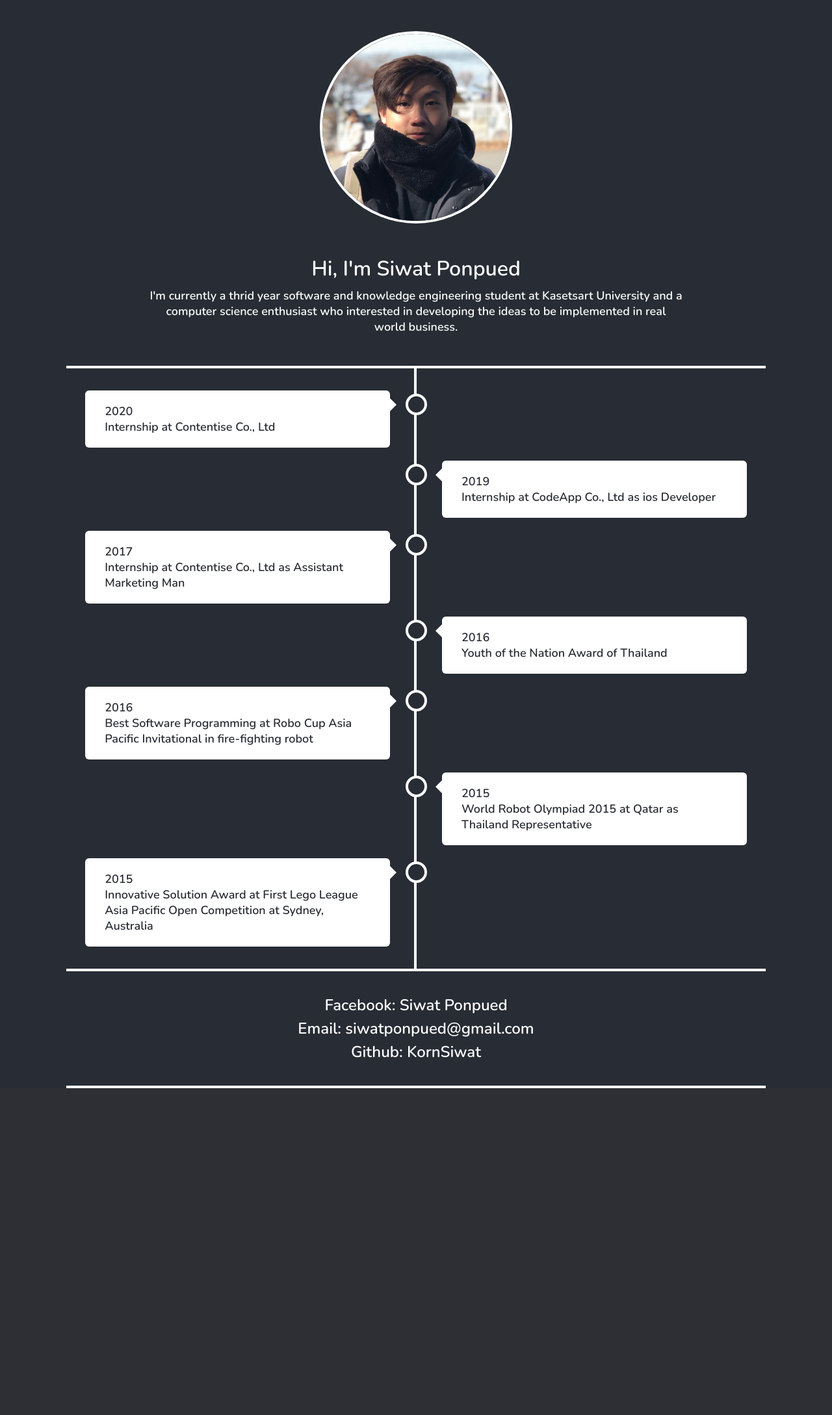
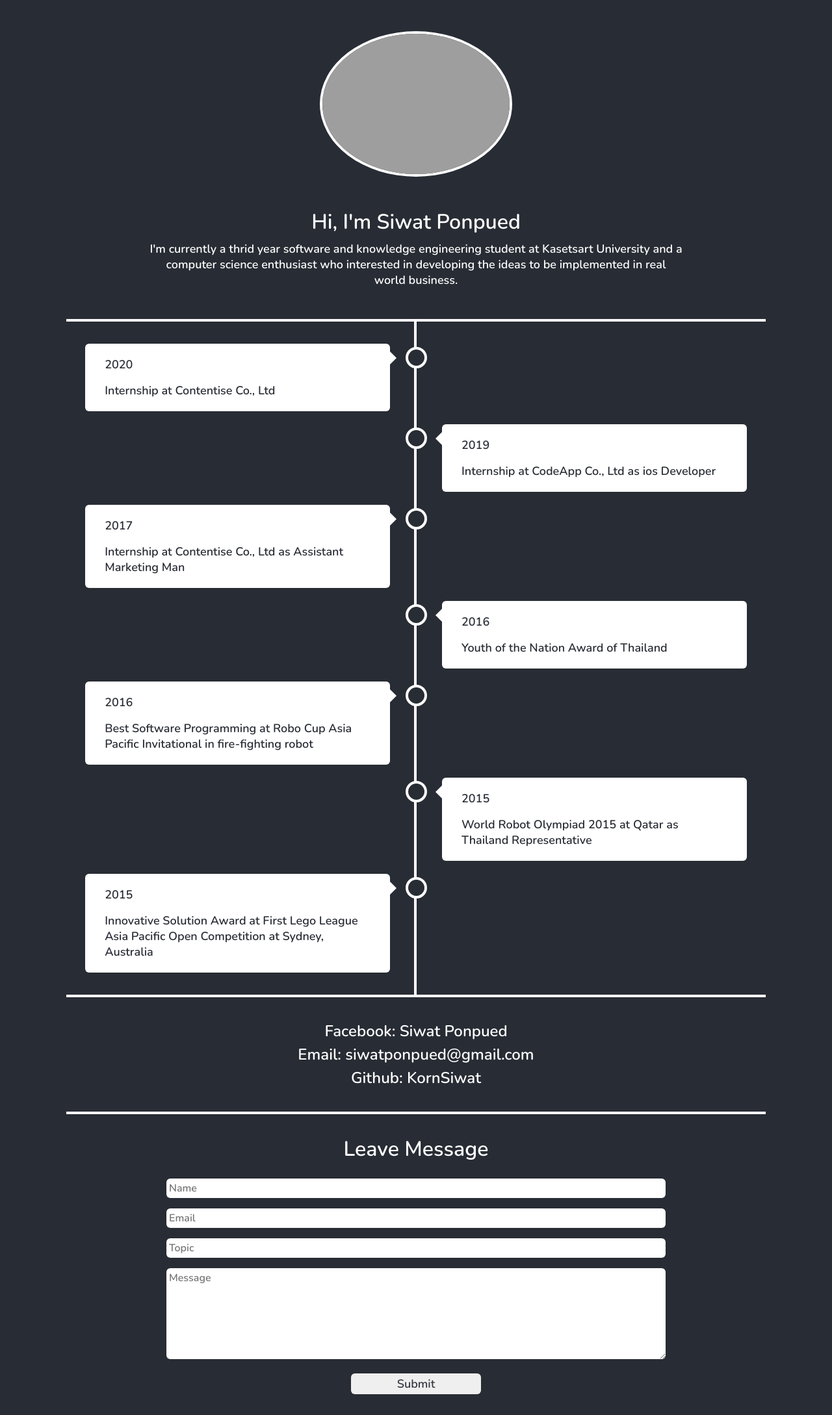
Before and after one commit to KornSiwat/portfolio, a Django app: page / in a window 1280 px wide. Shown: the part 80-2258 px from the top of the page at 65% size. Before the commit the page ends 1755 px from the top, so only its background shows below. Run offline with Django 3.2, Linux system fonts and the light colour scheme; grey boxes are pictures that could not be loaded.

Commit message:
implemented leave message

```diff
--- /dev/null
+++ b/portfolioApp/forms.py
@@ -0,0 +1,51 @@
+from django import forms
+from portfolioApp.models import ContactMessage
+
+
+class ContactMessageForm(forms.ModelForm):
+    name = forms.CharField(
+        min_length=1,
+        max_length=255,
+        widget=forms.TextInput(
+            attrs={
+                'class': 'input-field',
+                'id': 'email-field',
+                'placeholder': 'Name'
+            }),
+        label="")
+
+    email = forms.EmailField(
+        min_length=1,
+        widget=forms.TextInput(
+            attrs={
+                'class': 'input-field',
+                'id': 'email-field',
+                'placeholder': 'Email'
+            }),
+        label="")
+
+    topic = forms.CharField(
+        min_length=1,
+        max_length=255,
+        widget=forms.TextInput(
+            attrs={
+                'class': 'input-field',
+                'id': 'topic-field',
+                'placeholder': 'Topic'
+            }),
+        label="")
+
+    message = forms.CharField(
+        max_length=500,
+        widget=forms.Textarea(
+            attrs={
+                'class': 'input-field',
+                'id': 'message-field',
+                'placeholder': 'Message',
+                'rows': 6, 'cols': 40
+            }),
+        label="")
+
+    class Meta:
+        model = ContactMessage
+        fields = ("name", "email", "topic", "message")
--- a/portfolioApp/models.py
+++ b/portfolioApp/models.py
@@ -6,4 +6,8 @@
 class ContactMessage(models.Model):
     name = models.CharField(max_length=32, null=False)
     email = models.EmailField(null=False)
-    message = models.TextField(max_length=500)
+    topic = models.CharField(max_length=255, null=False)
+    message = models.TextField(max_length=500, null=False, blank=False)
+
+    def __str__(self):
+        return self.topic + " from " + self.name
--- a/portfolioApp/static/portfolioApp/css/contact.css
+++ b/portfolioApp/static/portfolioApp/css/contact.css
@@ -1,3 +1,8 @@
+h2 {
+  font-size: 32px;
+  margin-bottom: 16px;
+}
+
 .contact-container {
   text-align: center;
   margin: 0 20%;
@@ -11,12 +16,42 @@
   margin: 4px;
 }
 
+form {
+  padding: 32px 0;
+  text-align: center;
+}
+
+.input-field {
+  width: 680px;
+  padding: 4px 4px;
+  margin: 8px 0;
+  border: none;
+  border-radius: 6px;
+  font-size: 18px;
+  color: var(--gray);
+}
+
+.form-button {
+  margin-top: 8px;
+  width: 200px;
+  padding: 4px 4px;
+  border: none;
+  border-radius: 6px;
+  font-size: 18px;
+  color: var(--gray);
+}
+
 @media (max-width: 1600px) {
   .contact-container {
     margin: 0 8%;
     padding: 32px 10% 32px 10%;
     border-top: 4px solid white;
     border-bottom: 4px solid white;
+  }
+
+  .input-field {
+    width: 60%;
+    font-size: 16px;
   }
 }
 
@@ -31,11 +66,36 @@
     font-size: 16px;
     margin: 4px 0;
   }
+
+  .input-field {
+    width: 70%;
+  }
 }
 
 @media (max-width: 450px) {
+  h2 {
+    font-size: 24px;
+    margin-bottom: 8px;
+  }
+
+  form {
+    padding: 16px 0;
+  }
+
   .contact-container > p {
     font-size: 14px;
     margin: 4px 0;
   }
+
+  .input-field {
+    width: 75%;
+  }
+
+  .form-button {
+    margin-top: 8px;
+    width: 160px;
+    padding: 4px 4px;
+    font-size: 16px;
+    color: var(--gray);
+  }
 }
--- a/portfolioApp/templates/portfolioApp/includes/contact.html
+++ b/portfolioApp/templates/portfolioApp/includes/contact.html
@@ -7,3 +7,10 @@
   <p>Email: siwatponpued@gmail.com</p>
   <p>Github: KornSiwat</p>
 </div>
+
+<form method="POST">
+  <h2>Leave Message</h2>
+  {% csrf_token%}
+  {{form.as_p}}
+  <input type="submit" class="form-button" />
+</form>
--- a/portfolioApp/views.py
+++ b/portfolioApp/views.py
@@ -1,5 +1,14 @@
 from django.shortcuts import render
+from portfolioApp.forms import ContactMessageForm
 
 
 def indexView(request):
-    return render(request, 'portfolioApp/index.html')
+    context = {'form': ContactMessageForm}
+
+    if request.method == 'POST':
+        form = ContactMessageForm(request.POST)
+
+        if form.is_valid():
+            form.save()
+
+    return render(request, 'portfolioApp/index.html', context)
```
Also changed, not shown: db.sqlite3, portfolioApp/migrations/0002_contactmessage_topic.py (added), portfolioApp/migrations/0003_auto_20210120_0719.py (added), portfolioApp/static/portfolioApp/img/siwat.jpeg (renamed from portfolioApp/static/portfolioApp/img/siwat.jpg).
